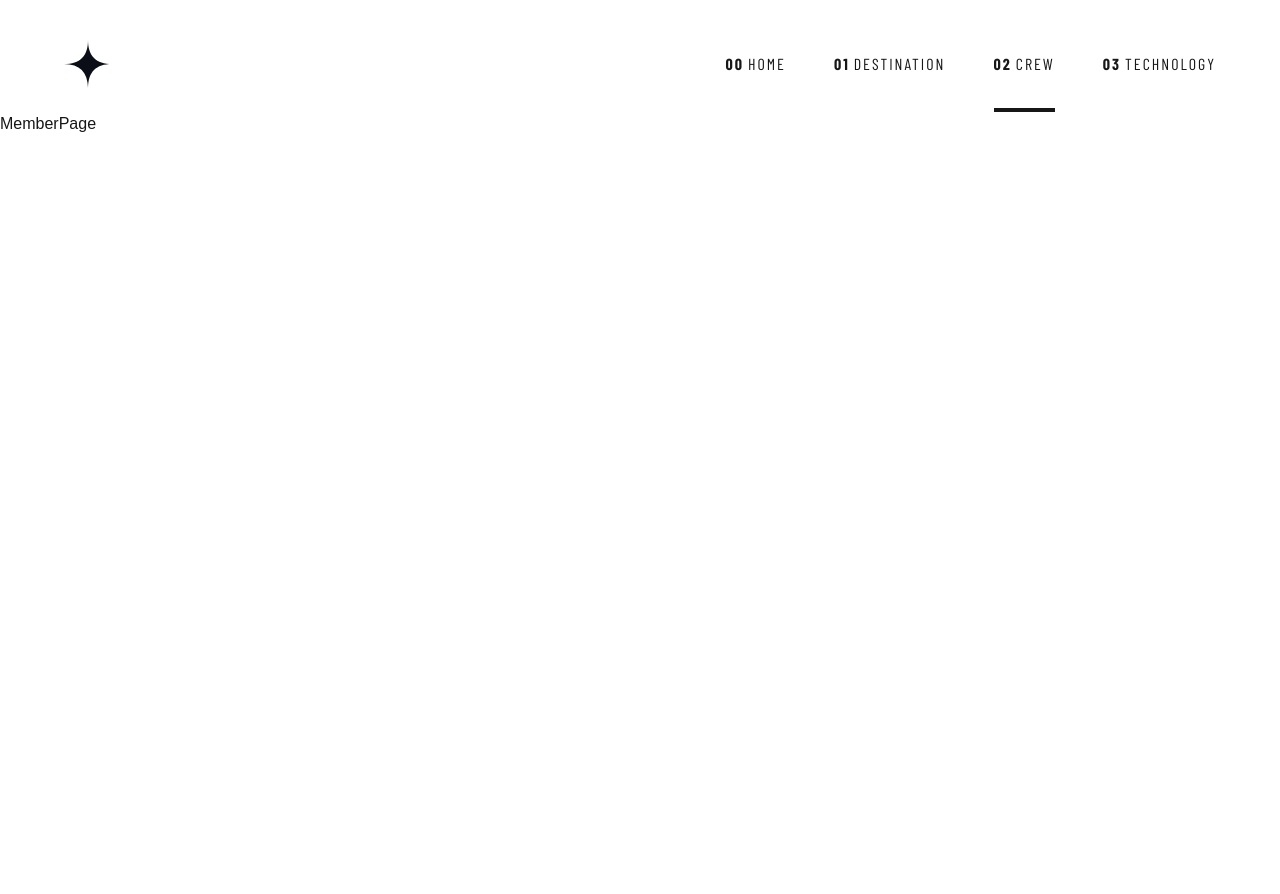
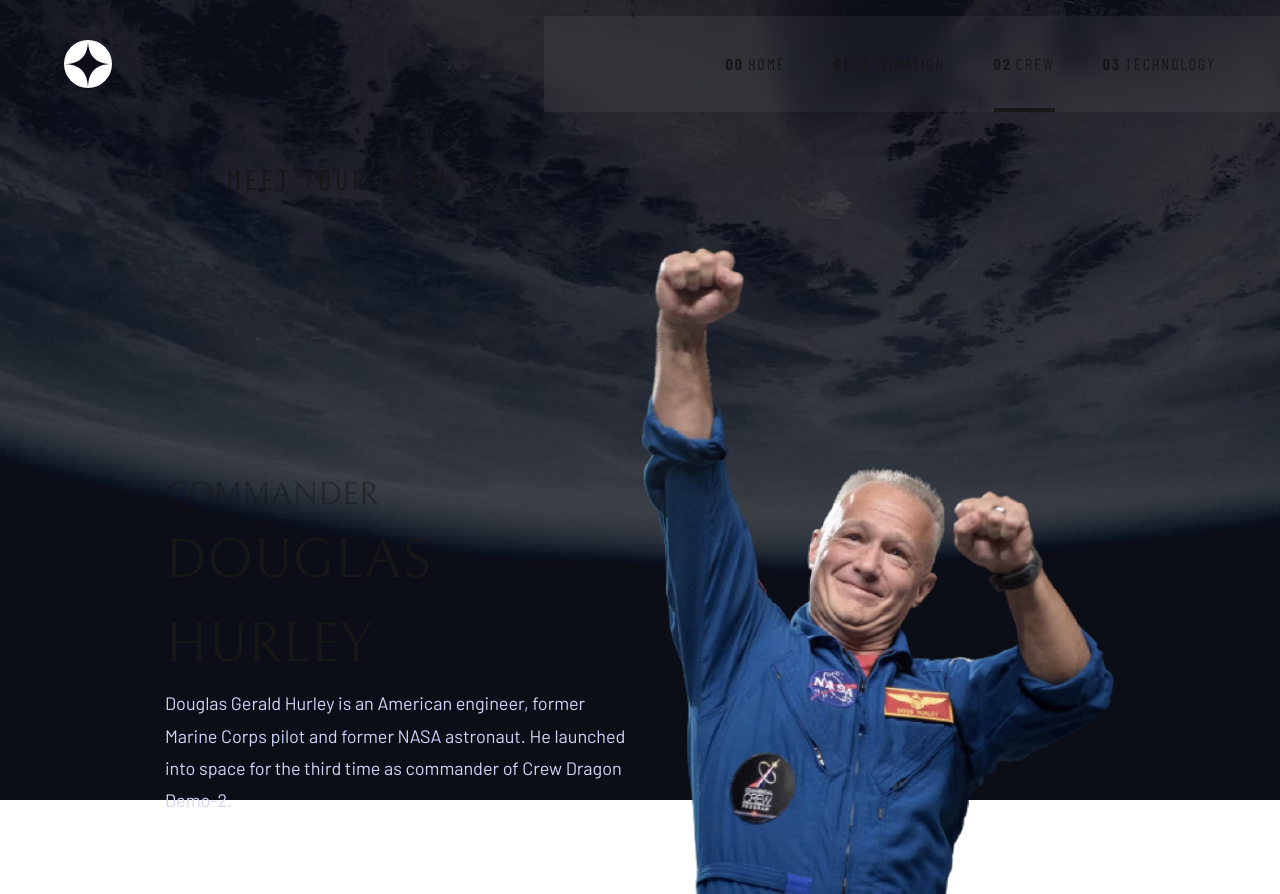
Before and after one commit to ozematt/Space-tourism_Next.js, a Next.js app: page /crew/douglasHurley in a window 1280 px wide. Before the commit the page ends 800 px from the top, so only its background shows below. Built offline with nearby package versions, Linux system fonts and the light colour scheme.

Commit message:
added crew member page

```diff
--- a/src/app/crew/[member]/page.tsx
+++ /dev/null
@@ -1,5 +0,0 @@
-const MemberPage = () => {
-  return <div>MemberPage</div>;
-};
-
-export default MemberPage;
--- /dev/null
+++ b/src/app/crew/[name]/page.tsx
@@ -0,0 +1,27 @@
+import {
+  CrewMember,
+  CrewMemberName,
+  SectionBackground,
+  SectionTitle,
+} from "@/components";
+
+type MemberPageProps = {
+  params: Promise<{ name: CrewMemberName }>;
+};
+
+const MemberPage = async ({ params }: MemberPageProps) => {
+  const name = (await params).name;
+
+  return (
+    <section>
+      <SectionBackground src="/crew/background-crew-desktop.jpg" />
+      <div className="mx-10 my-6 sm:my-12 lg:mx-40">
+        <SectionTitle number="02" name="meet your crew" />
+      </div>
+
+      <CrewMember name={name} />
+    </section>
+  );
+};
+
+export default MemberPage;
--- /dev/null
+++ b/src/components/CrewMember.tsx
@@ -0,0 +1,44 @@
+import { crewMembers } from "@/data";
+import Image from "next/image";
+
+export type CrewMemberName = keyof typeof crewMembers;
+
+export type CrewMemberProps = {
+  name: CrewMemberName;
+};
+
+const CrewMember = ({ name }: CrewMemberProps) => {
+  return (
+    <div className="grid grid-cols-2 px-[165px]">
+      <div className="flex h-full w-full max-w-[539px] flex-col">
+        <div className="pt-56">
+          <h4 className="font-bellefair text-[32px] uppercase opacity-50">
+            {crewMembers[name].rank}
+          </h4>
+          <h2 className="font-bellefair text-[56px] uppercase">
+            {crewMembers[name].name}
+          </h2>
+          <p className="text-space-blue font-barlow text-lg leading-[180%]">
+            {crewMembers[name].description}
+          </p>
+        </div>
+
+        <div className="mt-auto flex gap-10 pt-9">
+          <div className="size-4 cursor-pointer rounded-full bg-white opacity-50 hover:opacity-100" />
+          <div className="size-4 cursor-pointer rounded-full bg-white opacity-50 hover:opacity-100" />
+          <div className="size-4 cursor-pointer rounded-full bg-white opacity-50 hover:opacity-100" />
+          <div className="size-4 cursor-pointer rounded-full bg-white opacity-50 hover:opacity-100" />
+        </div>
+      </div>
+
+      <Image
+        src={crewMembers[name].image}
+        alt={crewMembers[name].name + "image"}
+        width={539}
+        height={676}
+      />
+    </div>
+  );
+};
+
+export default CrewMember;
--- a/src/components/Destination.tsx
+++ b/src/components/Destination.tsx
@@ -13,7 +13,7 @@ const Destination = ({ planet }: DestinationProps) => {
     <div className="mt-6 flex h-full max-h-[734px] justify-between max-xl:flex-col max-xl:items-center sm:py-16 lg:py-32">
       {/* PLANET IMG */}
       <Image
-        src={planets[planet].image}
+        src={planets[planet]?.image}
         alt={planets[planet].imageAlt}
         width={480}
         height={480}
--- a/src/components/index.ts
+++ b/src/components/index.ts
@@ -12,6 +12,8 @@ export { default as PlanetNavbar } from "./PlanetNavbar";
 export { default as PlanetInfo } from "./PlanetInfo";
 export { default as SectionTitle } from "./SectionTitle";
 export { default as SectionBackground } from "./SectionBackground";
+export { default as CrewMember } from "./CrewMember";
 
 export type { DestinationProps, PlanetName } from "./Destination";
+export type { CrewMemberProps, CrewMemberName } from "./CrewMember";
 export type { NavLinkProps } from "./NavLink";
--- /dev/null
+++ b/src/data/crew.ts
@@ -0,0 +1,30 @@
+export const crewMembers = {
+  douglasHurley: {
+    name: "Douglas Hurley",
+    rank: "Commander",
+    description:
+      "Douglas Gerald Hurley is an American engineer, former Marine Corps pilot and former NASA astronaut. He launched into space for the third time as commander of Crew Dragon Demo-2.",
+    image: "/crew/image-douglas-hurley.webp",
+  },
+  markShuttleworth: {
+    name: "Mark Shuttleworth",
+    rank: "Mission Specialist",
+    description:
+      "Mark Richard Shuttleworth is the founder and CEO of Canonical, the company behind the Linux-based Ubuntu operating system. Shuttleworth became the first South African to travel to space as a space tourist.",
+    image: "/crew/image-mark-shuttleworth.webp",
+  },
+  victorGlover: {
+    name: "Victor Glover",
+    rank: "Pilot",
+    description:
+      "Pilot on the first operational flight of the SpaceX Crew Dragon to the International Space Station. Glover is a commander in the U.S. Navy where he pilots an F/A-18.He was a crew member of Expedition 64, and served as a station systems flight engineer.",
+    image: "/crew/image-victor-glover.webp",
+  },
+  anoushehAnsari: {
+    name: "Anousheh Ansari",
+    rank: "Flight Engineer",
+    description:
+      "Anousheh Ansari is an Iranian American engineer and co-founder of Prodea Systems. Ansari was the fourth self-funded space tourist, the first self-funded woman to fly to the ISS, and the first Iranian in space.",
+    image: "/crew/image-anousheh-ansari.webp",
+  },
+} as const;
--- a/src/data/index.ts
+++ b/src/data/index.ts
@@ -1,2 +1,3 @@
 export * from "./navLinks";
 export * from "./planets";
+export * from "./crew";
--- a/src/data/navLinks.ts
+++ b/src/data/navLinks.ts
@@ -9,7 +9,7 @@ export const navLinks = [
   },
   {
     name: "CREW",
-    href: "/crew",
+    href: "/crew/douglasHurley",
   },
   {
     name: "TECHNOLOGY",
```
Also changed, not shown: src/app/destination/[planet]/page.tsx (+7 -2 lines).
